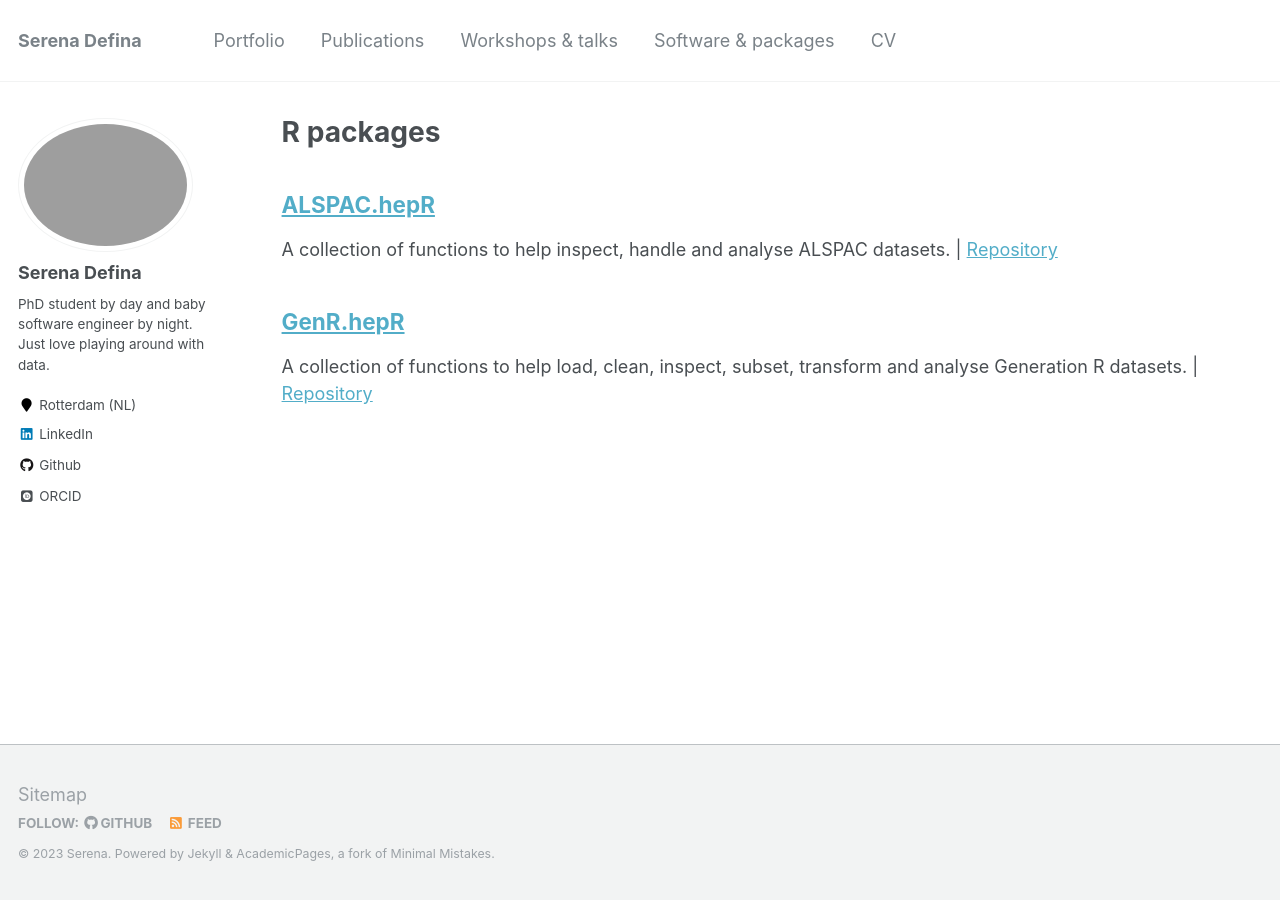
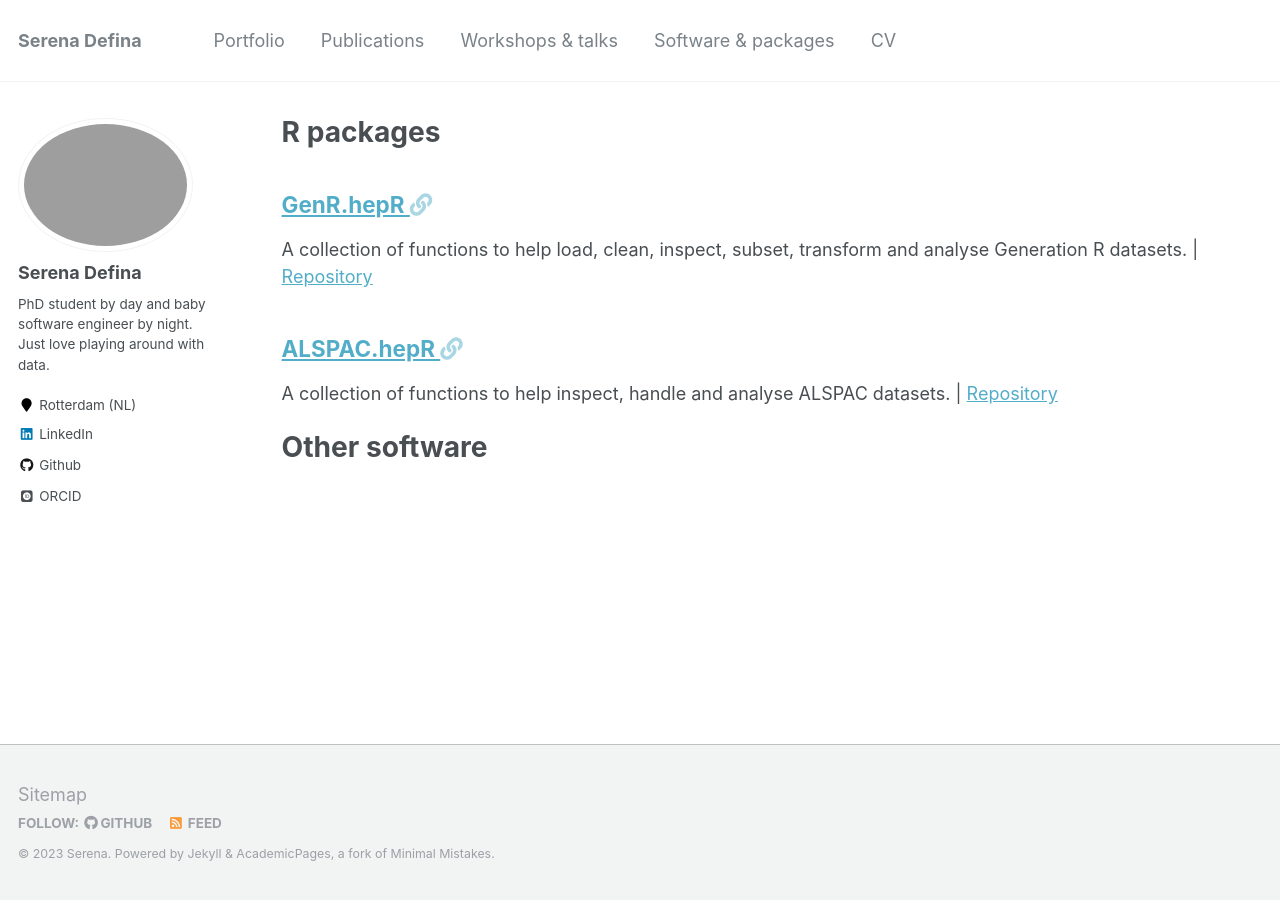
Before and after one commit to SereDef/seredef.github.io, a Jekyll site: the page built from _pages/software.html, in a window 1280 px wide. Built offline with Jekyll 4.4.1, drawn with Linux system fonts in a browser that asks for light colours; some web fonts are replaced.

```diff
--- a/_config.yml
+++ b/_config.yml
@@ -201,8 +201,8 @@ defaults:
     values:
       layout: single
       author_profile: true
+      share: true
       comments: true
-      share: true
   # _pages
   - scope:
       path: ""
--- a/_pages/software.html
+++ b/_pages/software.html
@@ -7,6 +7,10 @@ author_profile: true
 
 {% include base_path %}
 
-{% for post in site.software %}
+{% for post in site.software reversed %}
   {% include archive-single.html %}
 {% endfor %}
+
+<h1>
+  Other software
+</h1>
```
Also changed, not shown: _software/1.GenR.helpR-package.md (+1 -0 lines), _software/2.ALSPAC.helpR-package.md (+1 -1 lines).
